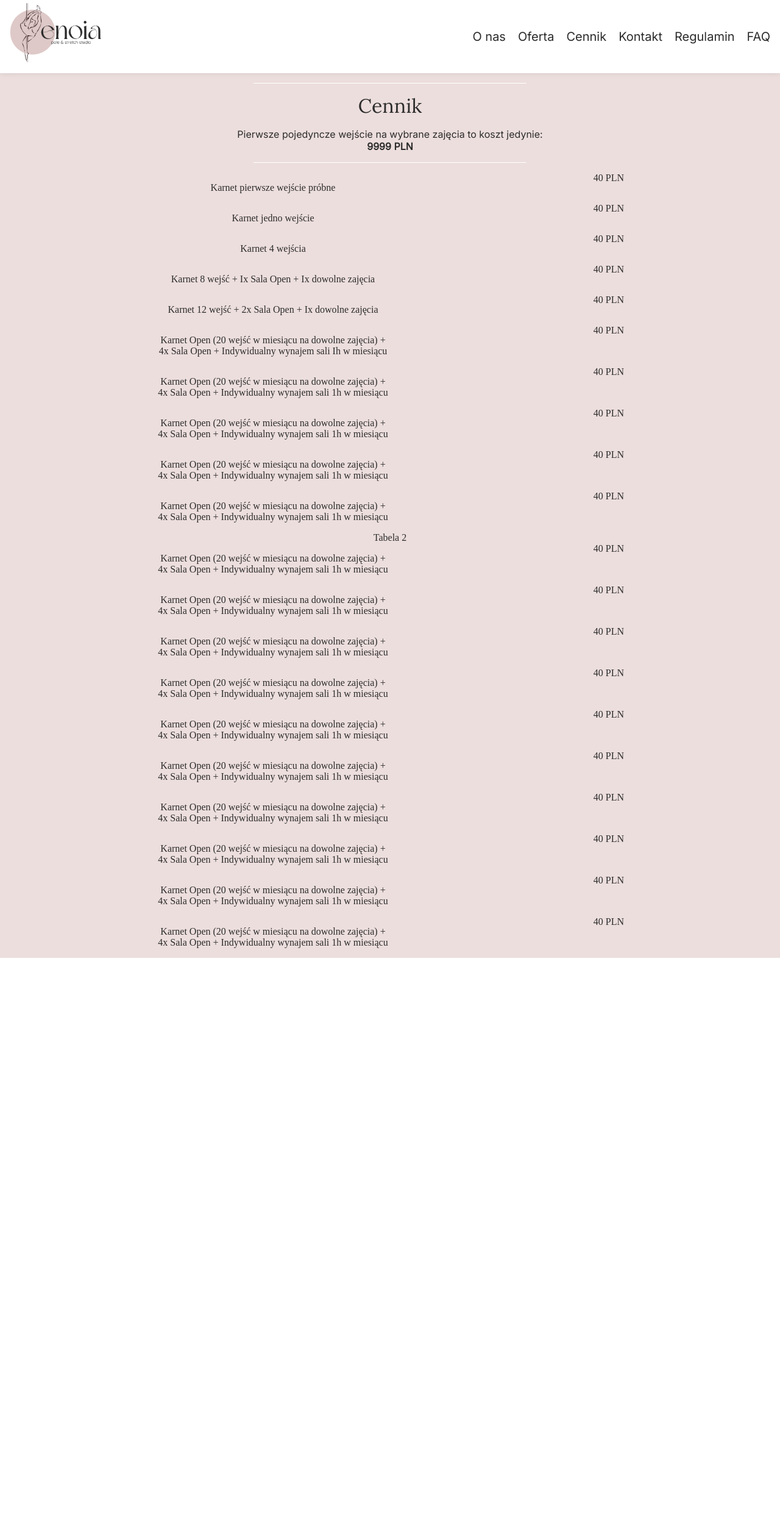
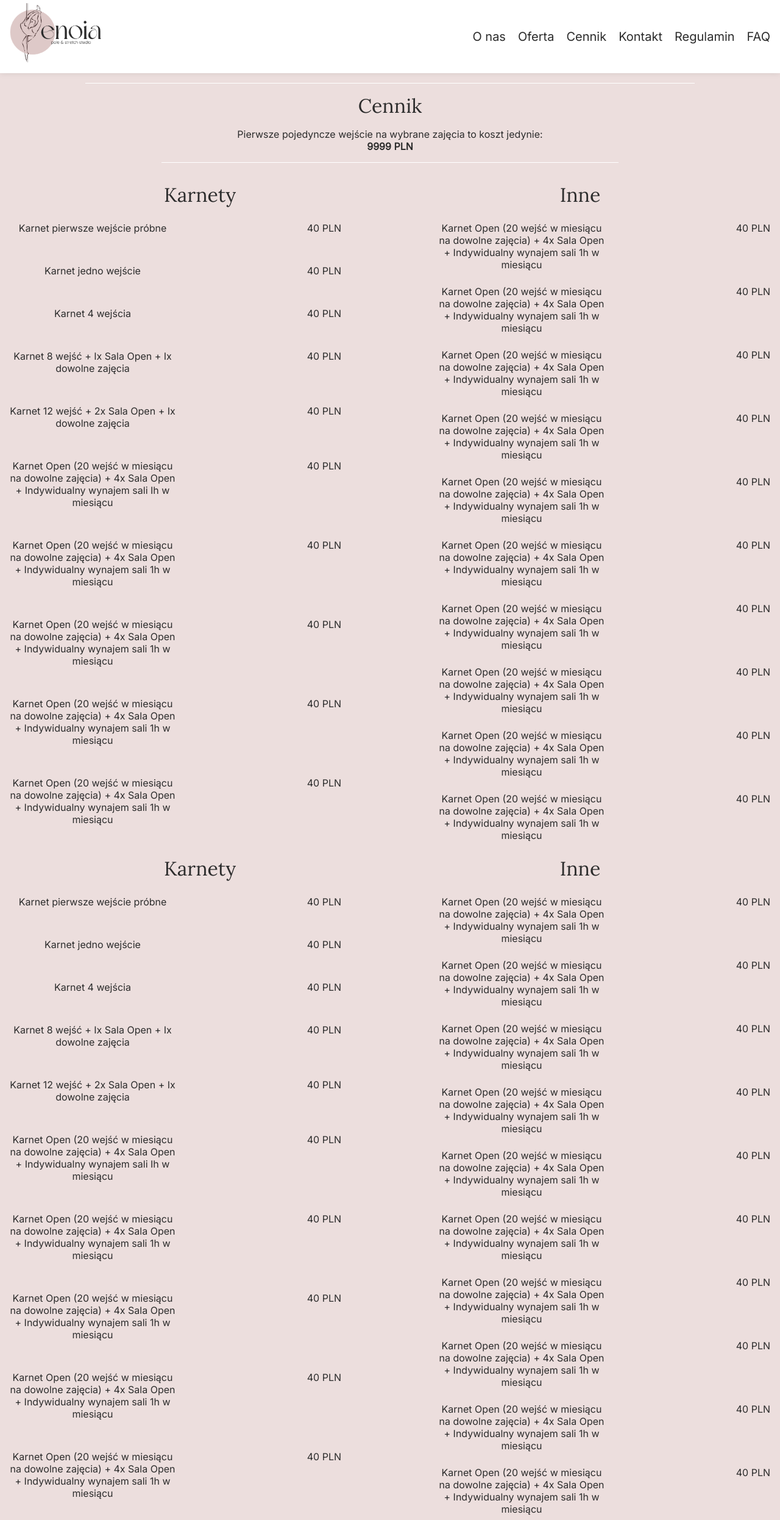
Before and after one commit to patgrajkowski/enoia, an Angular app: page /cennik in a window 1280 px wide. Shown: the whole page at 61% size. Before the commit the page ends 1571 px from the top, so only its background shows below. Built offline with nearby package versions, Linux system fonts and the light colour scheme.

Commit message:
add styling, centered

```diff
--- a/src/app/price-list-view/price-list-view.component.html
+++ b/src/app/price-list-view/price-list-view.component.html
@@ -1,113 +1,227 @@
 <div class="wrap">
 <div class="_wrap2">
-  <hr>
+  <hr class="_top-lane">
   <h2 class="h1 text-center m-t-1">Cennik</h2>
   <p class="p1 m-t-4">
     Pierwsze pojedyncze wejście na wybrane zajęcia to koszt jedynie:
   </p>
   <span class="p1 bold m-t-2">9999 PLN</span>
-  <hr>
-
+  <hr class="_bottom-lane">
+<div style="display: grid; grid-template-columns: 2fr 2fr;">
+<p class="h1 p-t-4 p-b-2 text-center">Karnety</p>
+<p class="h1 p-t-4 p-b-2 text-center">Inne</p>
+</div>
+<div class="p1" style="display: grid; grid-template-columns: 2fr 2fr; column-gap: 10rem;">
+  <!-- <h2 class="h2">Tabela 1</h2> -->
   <div class="_container text-center">
-    <p class="p-t-4 p-b-4">
+    <p class="p-t-4 p-b-2">
       Karnet pierwsze wejście próbne
     </p>
-    <span>40 PLN</span>
-    <p class="p-t-4 p-b-4">
+    <span class="p-t-4 p-b-2">40 PLN</span>
+    <p class="p-t-4 p-b-2">
       Karnet jedno wejście
     </p>
-    <span>40 PLN</span>
-    <p class="p-t-4 p-b-4">
+    <span class="p-t-4 p-b-2">40 PLN</span>
+    <p class="p-t-4 p-b-2">
       Karnet 4 wejścia
     </p>
-    <span>40 PLN</span>
-    <p class="p-t-4 p-b-4">
+    <span class="p-t-4 p-b-2">40 PLN</span>
+    <p class="p-t-4 p-b-2">
       Karnet 8 wejść + Ix Sala Open + Ix dowolne zajęcia
     </p>
-    <span>40 PLN</span>
-    <p class="p-t-4 p-b-4">
+    <span class="p-t-4 p-b-2">40 PLN</span>
+    <p class="p-t-4 p-b-2">
       Karnet 12 wejść + 2x Sala Open + Ix dowolne zajęcia
     </p>
-    <span>40 PLN</span>
-    <p class="p-t-4 p-b-4">
+    <span class="p-t-4 p-b-2">40 PLN</span>
+    <p class="p-t-4 p-b-2">
       Karnet Open (20 wejść w miesiącu na dowolne zajęcia) +
       4x Sala Open + Indywidualny wynajem sali Ih w miesiącu
     </p>
-    <span>40 PLN</span>
-    <p class="p-t-4 p-b-4">
+    <span class="p-t-4 p-b-2">40 PLN</span>
+    <p class="p-t-4 p-b-2">
       Karnet Open (20 wejść w miesiącu na dowolne zajęcia) + 4x Sala Open +
       Indywidualny wynajem sali 1h w miesiącu
     </p>
-    <span>40 PLN</span>
-    <p class="p-t-4 p-b-4">
+    <span class="p-t-4 p-b-2">40 PLN</span>
+    <p class="p-t-4 p-b-2">
       Karnet Open (20 wejść w miesiącu na dowolne zajęcia) + 4x Sala Open +
       Indywidualny wynajem sali 1h w miesiącu
     </p>
-    <span>40 PLN</span>
-    <p class="p-t-4 p-b-4">
+    <span class="p-t-4 p-b-2">40 PLN</span>
+    <p class="p-t-4 p-b-2">
       Karnet Open (20 wejść w miesiącu na dowolne zajęcia) + 4x Sala Open +
       Indywidualny wynajem sali 1h w miesiącu
     </p>
-    <span>40 PLN</span>
-    <p class="p-t-4 p-b-4">
+    <span class="p-t-4 p-b-2">40 PLN</span>
+    <p class="p-t-4 p-b-2">
       Karnet Open (20 wejść w miesiącu na dowolne zajęcia) + 4x Sala Open +
       Indywidualny wynajem sali 1h w miesiącu
     </p>
-    <span>40 PLN</span>
+    <span class="p-t-4 p-b-2">40 PLN</span>
   </div>
 
-  <h2 class="h2">Tabela 2</h2>
+  <!-- <h2 class="h2">Tabela 2</h2> -->
   <div class="_container text-center">
-    <p class="p-t-4 p-b-4">
+    <p class="p-t-4 p-b-2">
       Karnet Open (20 wejść w miesiącu na dowolne zajęcia) + 4x Sala Open +
       Indywidualny wynajem sali 1h w miesiącu
     </p>
-    <span>40 PLN</span>
-    <p class="p-t-4 p-b-4">
+    <span class="p-t-4 p-b-2">40 PLN</span>
+    <p class="p-t-4 p-b-2">
       Karnet Open (20 wejść w miesiącu na dowolne zajęcia) + 4x Sala Open +
       Indywidualny wynajem sali 1h w miesiącu
     </p>
-    <span>40 PLN</span>
-    <p class="p-t-4 p-b-4">
+    <span class="p-t-4 p-b-2">40 PLN</span>
+    <p class="p-t-4 p-b-2">
       Karnet Open (20 wejść w miesiącu na dowolne zajęcia) + 4x Sala Open +
       Indywidualny wynajem sali 1h w miesiącu
     </p>
-    <span>40 PLN</span>
-    <p class="p-t-4 p-b-4">
+    <span class="p-t-4 p-b-2">40 PLN</span>
+    <p class="p-t-4 p-b-2">
       Karnet Open (20 wejść w miesiącu na dowolne zajęcia) + 4x Sala Open +
       Indywidualny wynajem sali 1h w miesiącu
     </p>
-    <span>40 PLN</span>
-    <p class="p-t-4 p-b-4">
+    <span class="p-t-4 p-b-2">40 PLN</span>
+    <p class="p-t-4 p-b-2">
       Karnet Open (20 wejść w miesiącu na dowolne zajęcia) + 4x Sala Open +
       Indywidualny wynajem sali 1h w miesiącu
     </p>
-    <span>40 PLN</span>
-    <p class="p-t-4 p-b-4">
+    <span class="p-t-4 p-b-2">40 PLN</span>
+    <p class="p-t-4 p-b-2">
       Karnet Open (20 wejść w miesiącu na dowolne zajęcia) + 4x Sala Open +
       Indywidualny wynajem sali 1h w miesiącu
     </p>
-    <span>40 PLN</span>
-    <p class="p-t-4 p-b-4">
+    <span class="p-t-4 p-b-2">40 PLN</span>
+    <p class="p-t-4 p-b-2">
       Karnet Open (20 wejść w miesiącu na dowolne zajęcia) + 4x Sala Open +
       Indywidualny wynajem sali 1h w miesiącu
     </p>
-    <span>40 PLN</span>
-    <p class="p-t-4 p-b-4">
+    <span class="p-t-4 p-b-2">40 PLN</span>
+    <p class="p-t-4 p-b-2">
       Karnet Open (20 wejść w miesiącu na dowolne zajęcia) + 4x Sala Open +
       Indywidualny wynajem sali 1h w miesiącu
     </p>
-    <span>40 PLN</span>
-    <p class="p-t-4 p-b-4">
+    <span class="p-t-4 p-b-2">40 PLN</span>
+    <p class="p-t-4 p-b-2">
       Karnet Open (20 wejść w miesiącu na dowolne zajęcia) + 4x Sala Open +
       Indywidualny wynajem sali 1h w miesiącu
     </p>
-    <span>40 PLN</span>
-    <p class="p-t-4 p-b-4">
+    <span class="p-t-4 p-b-2">40 PLN</span>
+    <p class="p-t-4 p-b-2">
       Karnet Open (20 wejść w miesiącu na dowolne zajęcia) + 4x Sala Open +
       Indywidualny wynajem sali 1h w miesiącu
     </p>
-    <span>40 PLN</span>
+    <span class="p-t-4 p-b-2">40 PLN</span>
+  </div>
+</div>
+<div style="display: grid; grid-template-columns: 2fr 2fr;">
+<p class="h1 p-t-4 p-b-2 text-center">Karnety</p>
+<p class="h1 p-t-4 p-b-2 text-center">Inne</p>
+</div>
+<div class="p1" style="display: grid; grid-template-columns: 2fr 2fr; column-gap: 10rem;">
+  <!-- <h2 class="h2">Tabela 1</h2> -->
+  <div class="_container text-center">
+    <p class="p-t-4 p-b-2">
+      Karnet pierwsze wejście próbne
+    </p>
+    <span class="p-t-4 p-b-2">40 PLN</span>
+    <p class="p-t-4 p-b-2">
+      Karnet jedno wejście
+    </p>
+    <span class="p-t-4 p-b-2">40 PLN</span>
+    <p class="p-t-4 p-b-2">
+      Karnet 4 wejścia
+    </p>
+    <span class="p-t-4 p-b-2">40 PLN</span>
+    <p class="p-t-4 p-b-2">
+      Karnet 8 wejść + Ix Sala Open + Ix dowolne zajęcia
+    </p>
+    <span class="p-t-4 p-b-2">40 PLN</span>
+    <p class="p-t-4 p-b-2">
+      Karnet 12 wejść + 2x Sala Open + Ix dowolne zajęcia
+    </p>
+    <span class="p-t-4 p-b-2">40 PLN</span>
+    <p class="p-t-4 p-b-2">
+      Karnet Open (20 wejść w miesiącu na dowolne zajęcia) +
+      4x Sala Open + Indywidualny wynajem sali Ih w miesiącu
+    </p>
+    <span class="p-t-4 p-b-2">40 PLN</span>
+    <p class="p-t-4 p-b-2">
+      Karnet Open (20 wejść w miesiącu na dowolne zajęcia) + 4x Sala Open +
+      Indywidualny wynajem sali 1h w miesiącu
+    </p>
+    <span class="p-t-4 p-b-2">40 PLN</span>
+    <p class="p-t-4 p-b-2">
+      Karnet Open (20 wejść w miesiącu na dowolne zajęcia) + 4x Sala Open +
+      Indywidualny wynajem sali 1h w miesiącu
+    </p>
+    <span class="p-t-4 p-b-2">40 PLN</span>
+    <p class="p-t-4 p-b-2">
+      Karnet Open (20 wejść w miesiącu na dowolne zajęcia) + 4x Sala Open +
+      Indywidualny wynajem sali 1h w miesiącu
+    </p>
+    <span class="p-t-4 p-b-2">40 PLN</span>
+    <p class="p-t-4 p-b-2">
+      Karnet Open (20 wejść w miesiącu na dowolne zajęcia) + 4x Sala Open +
+      Indywidualny wynajem sali 1h w miesiącu
+    </p>
+    <span class="p-t-4 p-b-2">40 PLN</span>
+  </div>
+
+  <!-- <h2 class="h2">Tabela 2</h2> -->
+  <div class="_container text-center">
+    <p class="p-t-4 p-b-2">
+      Karnet Open (20 wejść w miesiącu na dowolne zajęcia) + 4x Sala Open +
+      Indywidualny wynajem sali 1h w miesiącu
+    </p>
+    <span class="p-t-4 p-b-2">40 PLN</span>
+    <p class="p-t-4 p-b-2">
+      Karnet Open (20 wejść w miesiącu na dowolne zajęcia) + 4x Sala Open +
+      Indywidualny wynajem sali 1h w miesiącu
+    </p>
+    <span class="p-t-4 p-b-2">40 PLN</span>
+    <p class="p-t-4 p-b-2">
+      Karnet Open (20 wejść w miesiącu na dowolne zajęcia) + 4x Sala Open +
+      Indywidualny wynajem sali 1h w miesiącu
+    </p>
+    <span class="p-t-4 p-b-2">40 PLN</span>
+    <p class="p-t-4 p-b-2">
+      Karnet Open (20 wejść w miesiącu na dowolne zajęcia) + 4x Sala Open +
+      Indywidualny wynajem sali 1h w miesiącu
+    </p>
+    <span class="p-t-4 p-b-2">40 PLN</span>
+    <p class="p-t-4 p-b-2">
+      Karnet Open (20 wejść w miesiącu na dowolne zajęcia) + 4x Sala Open +
+      Indywidualny wynajem sali 1h w miesiącu
+    </p>
+    <span class="p-t-4 p-b-2">40 PLN</span>
+    <p class="p-t-4 p-b-2">
+      Karnet Open (20 wejść w miesiącu na dowolne zajęcia) + 4x Sala Open +
+      Indywidualny wynajem sali 1h w miesiącu
+    </p>
+    <span class="p-t-4 p-b-2">40 PLN</span>
+    <p class="p-t-4 p-b-2">
+      Karnet Open (20 wejść w miesiącu na dowolne zajęcia) + 4x Sala Open +
+      Indywidualny wynajem sali 1h w miesiącu
+    </p>
+    <span class="p-t-4 p-b-2">40 PLN</span>
+    <p class="p-t-4 p-b-2">
+      Karnet Open (20 wejść w miesiącu na dowolne zajęcia) + 4x Sala Open +
+      Indywidualny wynajem sali 1h w miesiącu
+    </p>
+    <span class="p-t-4 p-b-2">40 PLN</span>
+    <p class="p-t-4 p-b-2">
+      Karnet Open (20 wejść w miesiącu na dowolne zajęcia) + 4x Sala Open +
+      Indywidualny wynajem sali 1h w miesiącu
+    </p>
+    <span class="p-t-4 p-b-2">40 PLN</span>
+    <p class="p-t-4 p-b-2">
+      Karnet Open (20 wejść w miesiącu na dowolne zajęcia) + 4x Sala Open +
+      Indywidualny wynajem sali 1h w miesiącu
+    </p>
+    <span class="p-t-4 p-b-2">40 PLN</span>
   </div>
 </div>
 </div>
+</div>
--- a/src/app/price-list-view/price-list-view.component.scss
+++ b/src/app/price-list-view/price-list-view.component.scss
@@ -1,9 +1,17 @@
 ._container{
     display: grid;
     grid-template-columns: 1fr 1fr;
+
+    .test{
+        border-top: 2px;
+        border-bottom: 2px;
+        border-top-color: white;
+        border-bottom-color: white;
+        border-top-width: 200px;
+        border-bottom-width: solid;
+    }
 }
 ._wrap2{
-    width: 60vw;
     text-align: center;
     margin: 0 auto;
 
@@ -12,11 +20,16 @@
     }
 
     hr{
-        width: 35vw;
         height: 0.1vh;
         margin: 0 auto;
         background-color: white;
         margin-top: 1rem;
         margin-bottom: 1rem;
     }
+    ._top-lane{
+        width: 1000px;
+    }
+    ._bottom-lane{
+        width: 750px;
+    }
 }
```
